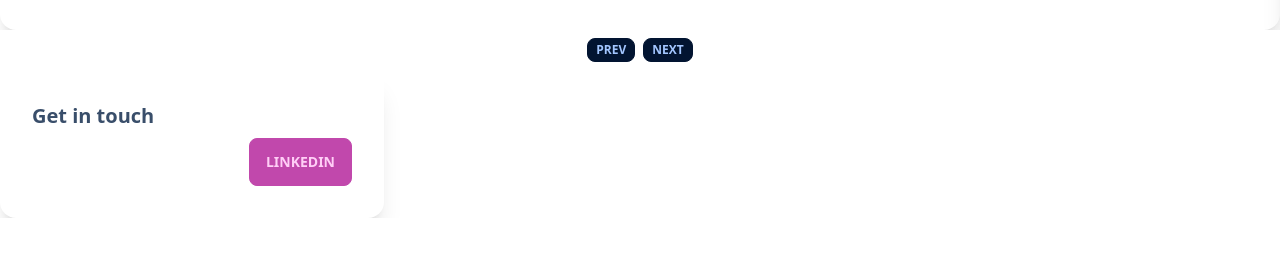
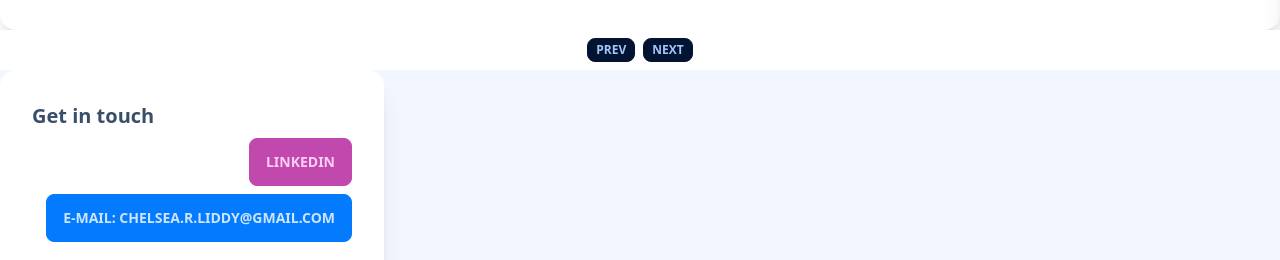
Before and after one commit to chelsea-liddy/chelsea-liddy-portfolio, a React (Create React App) app in the folder my-app/: page / in a window 1280 px wide. Shown: the part 1022-1282 px from the top of the page. Before the commit the page ends 1240 px from the top, so only its background shows below. Built offline with nearby package versions, Linux system fonts and the light colour scheme.

Commit message:
add email

```diff
--- a/my-app/src/Contact.jsx
+++ b/my-app/src/Contact.jsx
@@ -1,5 +1,6 @@
 function Contact() {
   return (
+    <div className="bg-base-200">
       <div className="card w-96 bg-base-100 shadow-xl">
         <div className="card-body">
           <h2 className="card-title">Get in touch</h2>
@@ -11,6 +12,10 @@ function Contact() {
             >
               <button className="btn btn-accent">LinkedIn</button>
             </a>
+            <div className="btn btn-primary">
+              E-mail: chelsea.r.liddy@gmail.com
+            </div>
+          </div>
         </div>
       </div>
     </div>
```
Lines whose indentation alone changed are shown as unchanged.
